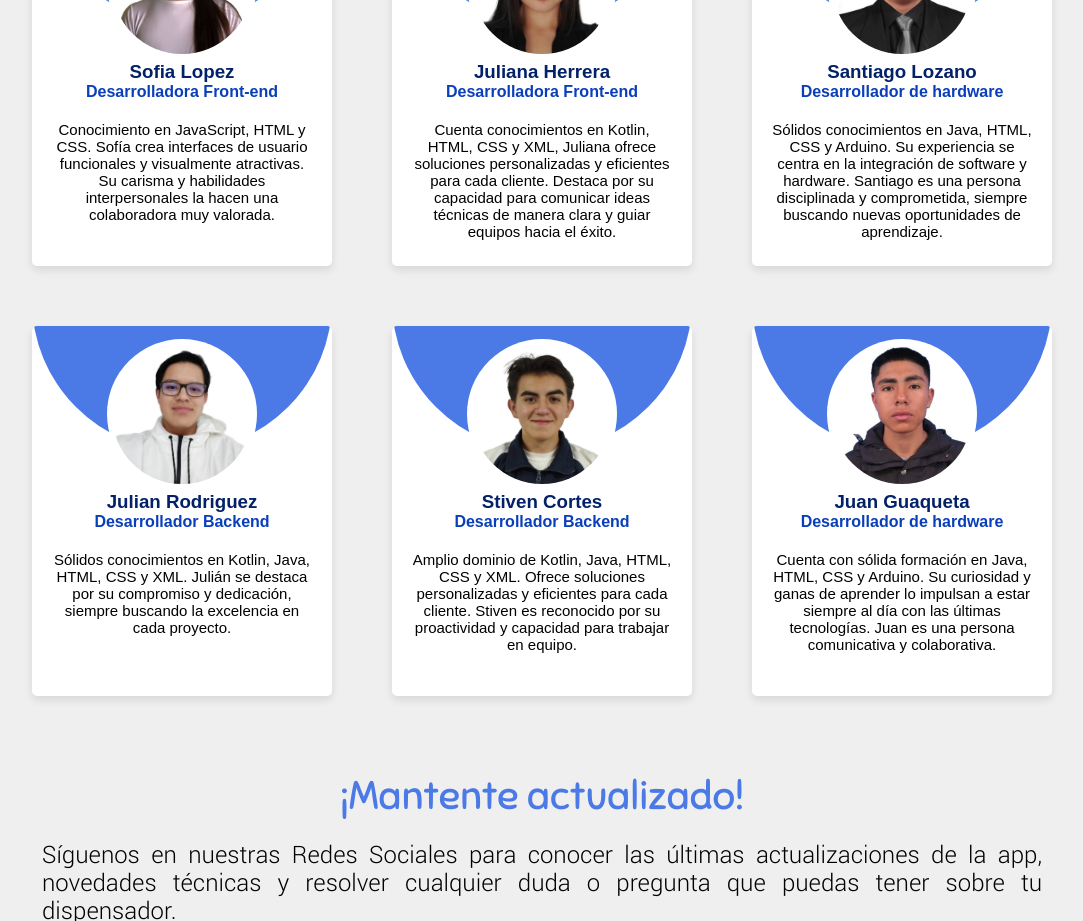
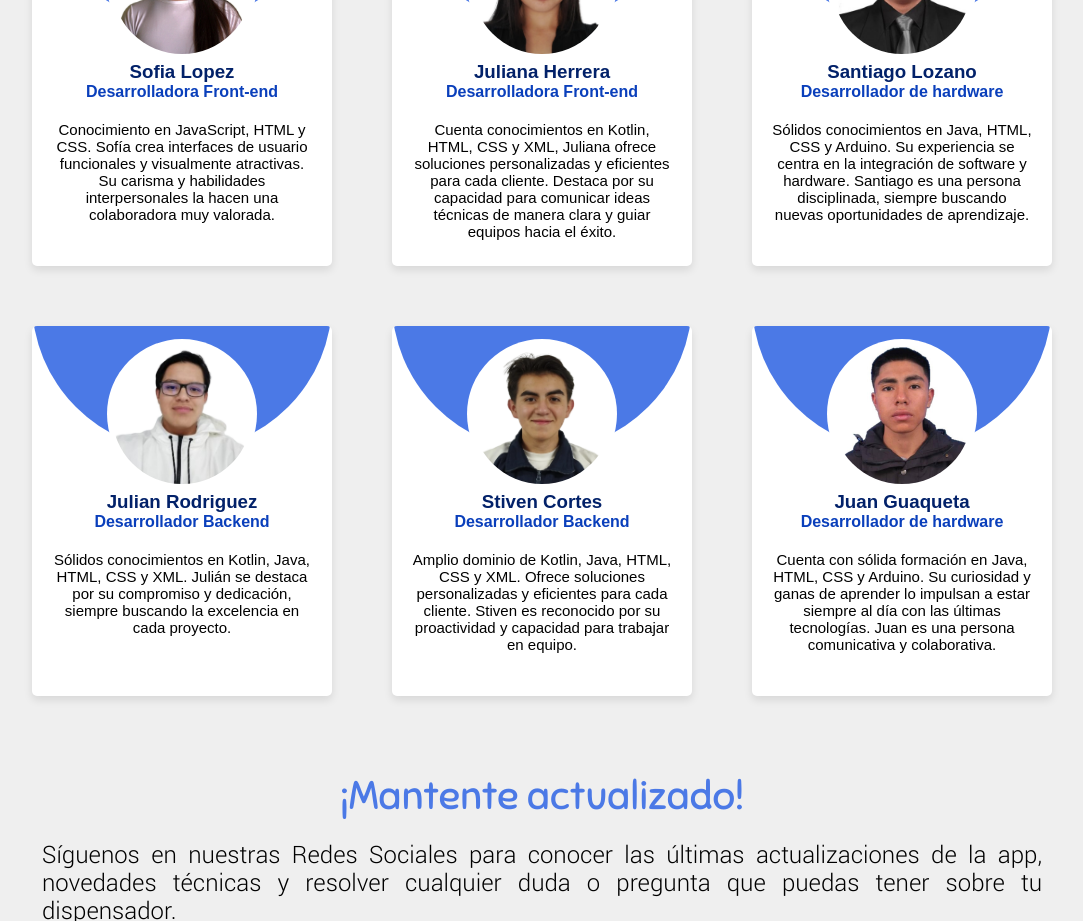
Before and after one commit to Cornellv/MagicFeederOficial, a plain HTML site: page Contactanos.html in a window 1280 px wide. Shown: the part 880-1801 px from the top of the page, without its empty margins (98-1181 px from the left). Drawn offline with nearby package versions, Linux system fonts and the light colour scheme; a web font is replaced by a local one.

Commit message:
Update Contactanos.html

```diff
--- a/Contactanos.html
+++ b/Contactanos.html
@@ -117,10 +117,10 @@
                     <img src="img/fotosantiago2.jfif" alt="">
                 </div>
             </div>
-            <div class="descripcion">
+             <div class="descripcion">
                 <h3>Santiago Lozano</h3>
                 <h4>Desarrollador de hardware</h4>
-                <p>Sólidos conocimientos en Java, HTML, CSS y Arduino. Su experiencia se centra en la integración de software y hardware. Santiago es una persona disciplinada y comprometida, siempre buscando nuevas oportunidades de aprendizaje.</p>
+                <p>Sólidos conocimientos en Java, HTML, CSS y Arduino. Su experiencia se centra en la integración de software y hardware. Santiago es una persona disciplinada, siempre buscando nuevas oportunidades de aprendizaje.</p>
             </div>
         </div>
 
```
